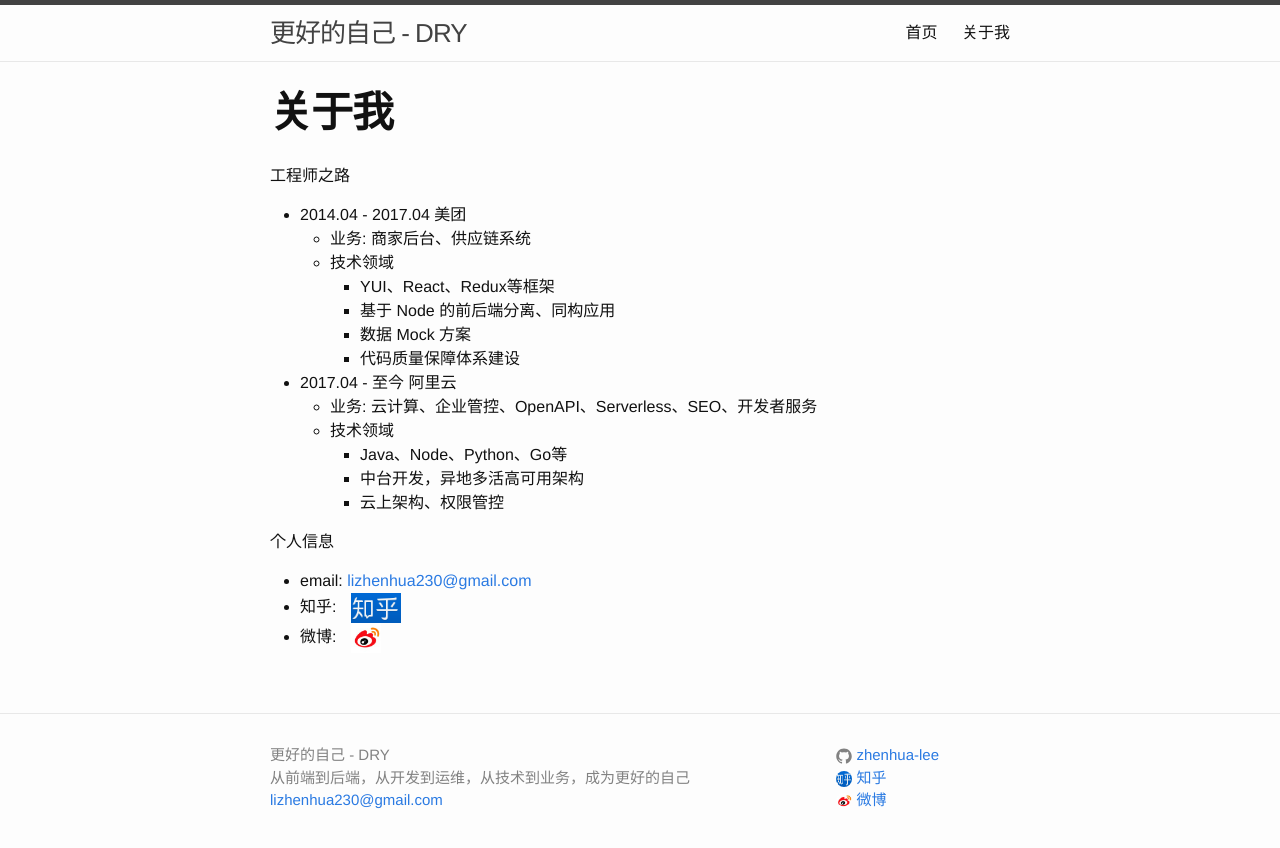
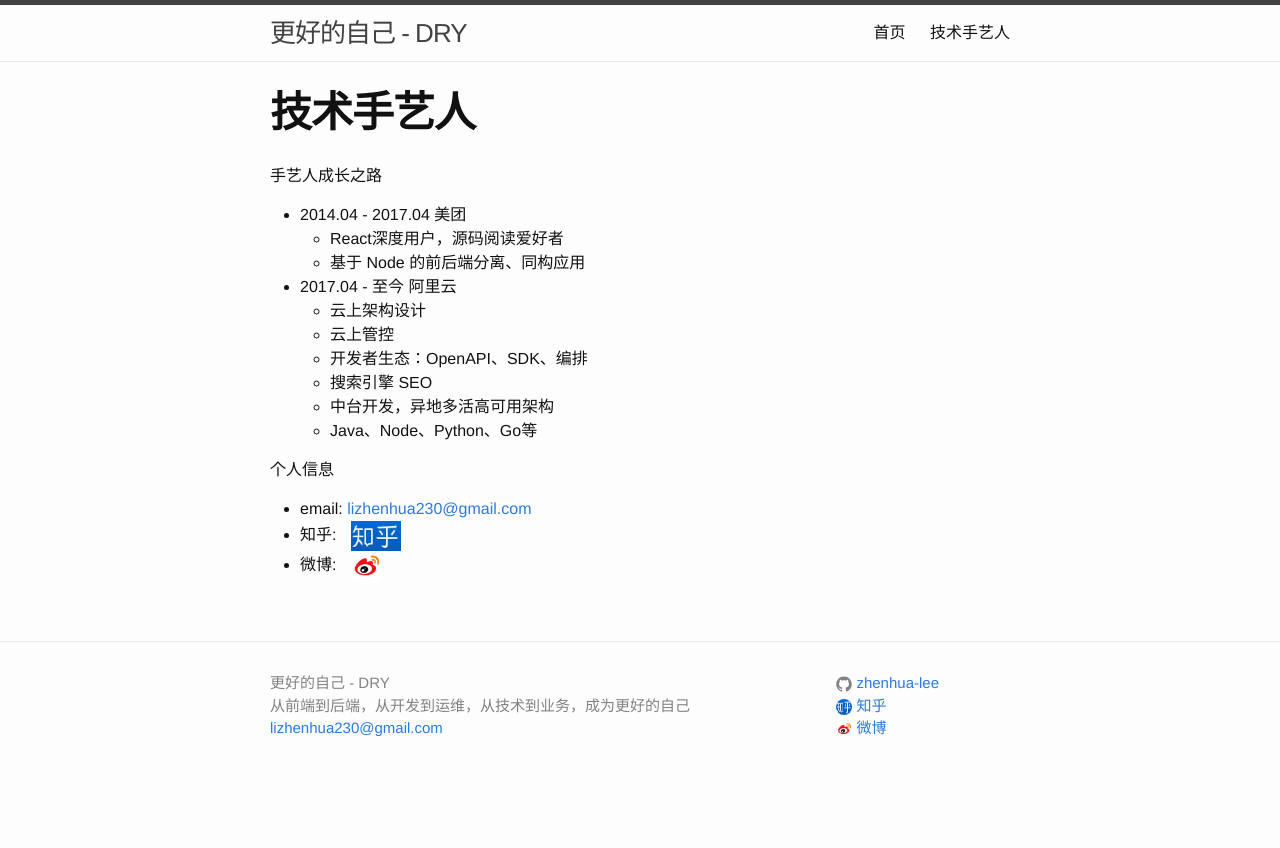
Before and after one commit to zhenhua-lee/zhenhua-lee.github.io, a Jekyll site: the page built from about.md, in a window 1280 px wide. Shown: the top 848 px of the page. Built offline with Jekyll 4.4.1, drawn with Linux system fonts in a browser that asks for light colours.

Commit message:
Update about.md
update me

```diff
--- a/about.md
+++ b/about.md
@@ -1,24 +1,22 @@
 ---
 layout: page
-title: 关于我
+title: 技术手艺人
 permalink: /about/
 ---
 
-工程师之路
+手艺人成长之路
 
 - 2014.04 - 2017.04 美团
-  - 业务: 商家后台、供应链系统
-  - 技术领域
-    - YUI、React、Redux等框架
-    - 基于 Node 的前后端分离、同构应用
-    - 数据 Mock 方案
-    - 代码质量保障体系建设
+  - React深度用户，源码阅读爱好者
+  - 基于 Node 的前后端分离、同构应用
 - 2017.04 - 至今  阿里云
-  - 业务: 云计算、企业管控、OpenAPI、Serverless、SEO、开发者服务
-  - 技术领域
-    - Java、Node、Python、Go等
-    - 中台开发，异地多活高可用架构
-    - 云上架构、权限管控
+  - 云上架构设计
+  - 云上管控
+  - 开发者生态：OpenAPI、SDK、编排
+  - 搜索引擎 SEO
+  - 中台开发，异地多活高可用架构
+  - Java、Node、Python、Go等
+
 
 个人信息
 
```
